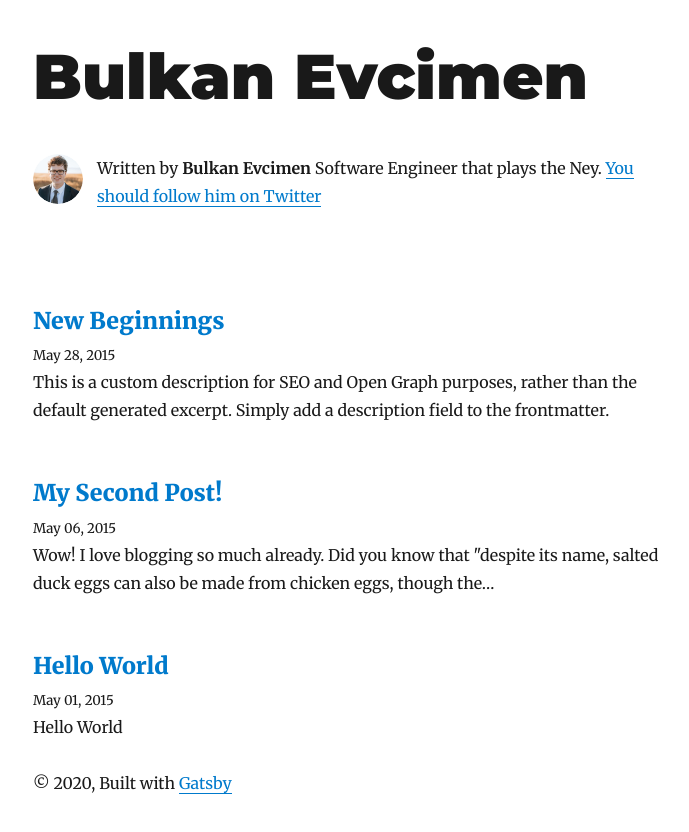
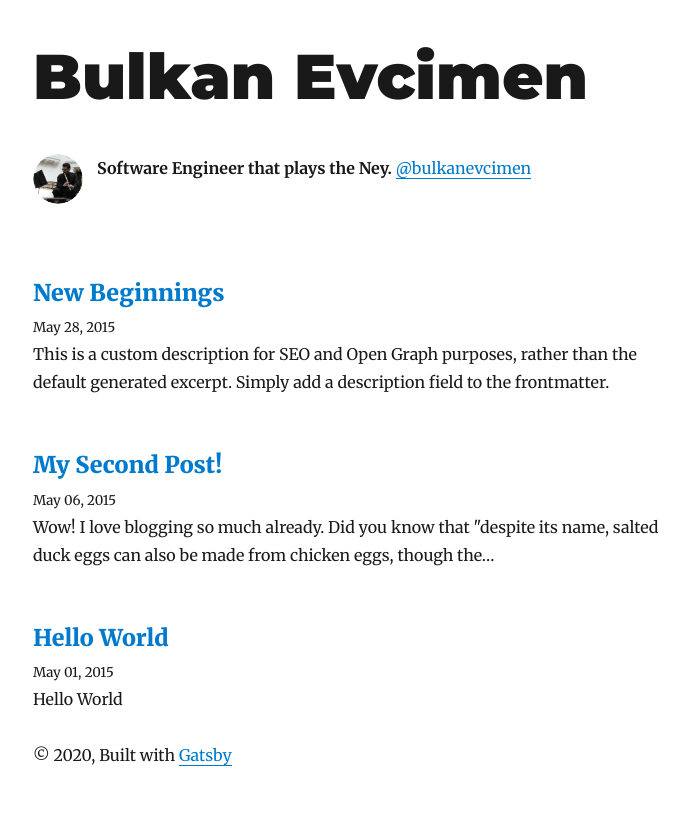
Before and after one commit to bulkan/bulkan-evcimen.com, a Gatsby site: page / in a window 1280 px wide. Shown: the whole page, without its empty margins (292-981 px from the left). After the commit the page ends 811 px from the top, so only its background shows below. Built offline with nearby package versions, Linux system fonts and the light colour scheme; Gatsby itself is replaced by a stand-in of ours; some packages are replaced by stand-ins of ours.

Commit message:
Add old assets

```diff
--- a/src/components/bio.js
+++ b/src/components/bio.js
@@ -14,7 +14,7 @@ import { rhythm } from "../utils/typography"
 const Bio = () => {
   const data = useStaticQuery(graphql`
     query BioQuery {
-      avatar: file(absolutePath: { regex: "/profile-pic.jpg/" }) {
+      avatar: file(absolutePath: { regex: "/bulkan_ney.png/" }) {
         childImageSharp {
           fixed(width: 50, height: 50) {
             ...GatsbyImageSharpFixed
@@ -57,10 +57,10 @@ const Bio = () => {
         }}
       />
       <p>
-        Written by <strong>{author.name}</strong> {author.summary}
+        <strong>{author.summary}</strong>
         {` `}
         <a href={`https://twitter.com/${social.twitter}`}>
-          You should follow him on Twitter
+          @bulkanevcimen
         </a>
       </p>
     </div>
```
Also changed, not shown: content/assets/bulkan_ney.png (added), content/assets/logo.png (added), content/assets/worn_dots.png (added), static/favicon.ico.
